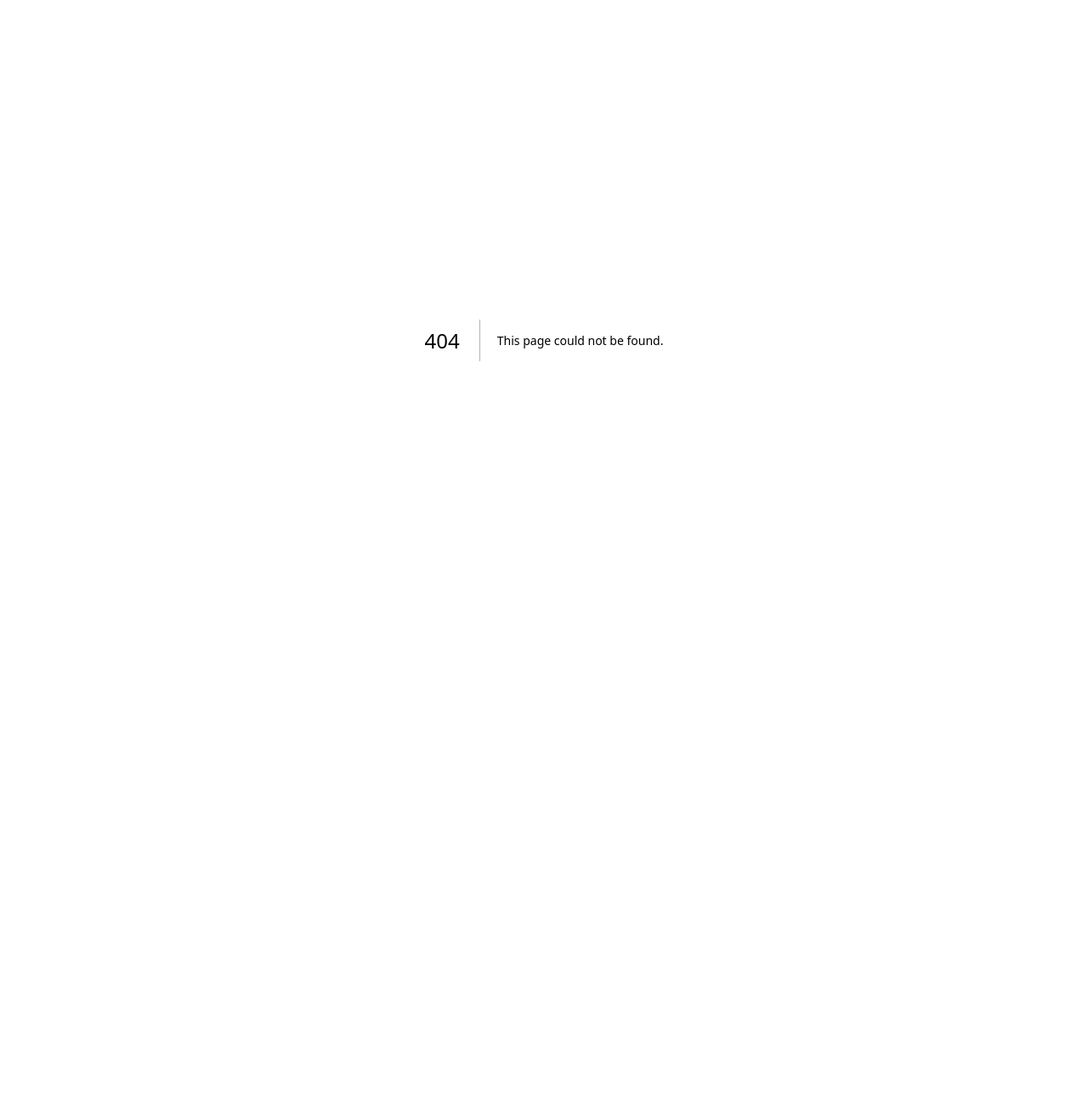
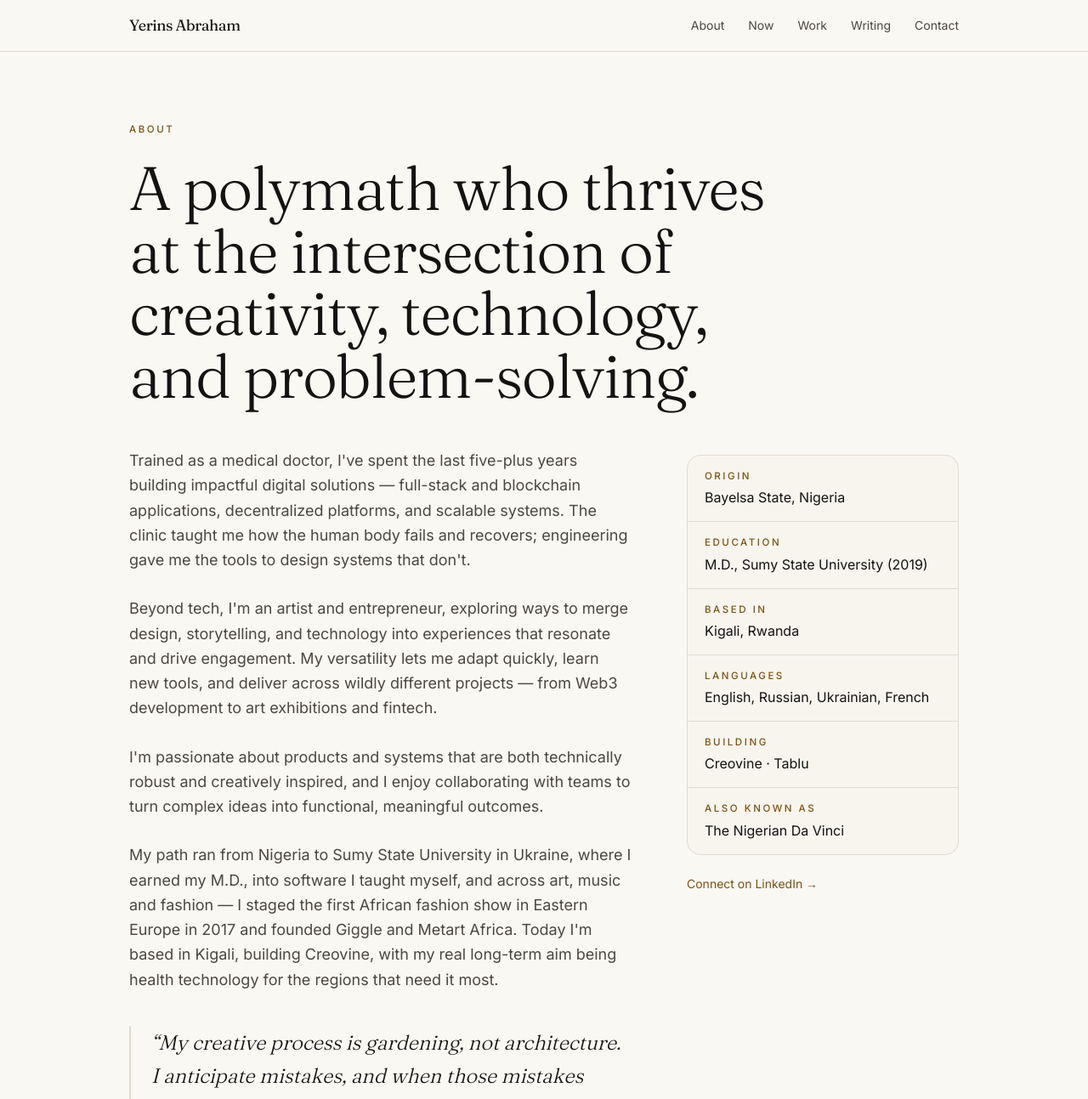
Before and after one commit to yerinsabraham/yerinsabraham_site, a Next.js app: page /about in a window 1280 px wide. Before the commit this address had no page. Shown: the top 1293 px of the page at 85% size. Before the commit the page ends 800 px from the top, so only its background shows below. Built offline with nearby package versions, Linux system fonts and the light colour scheme.

Commit message:
Add /about page with long-form bio and facts panel; nav links work cross-page

```diff
--- /dev/null
+++ b/src/app/about/page.tsx
@@ -0,0 +1,92 @@
+import type { Metadata } from "next";
+import Nav from "@/components/Nav";
+import Reveal from "@/components/Reveal";
+import { site, about, quotes } from "@/data/content";
+
+export const metadata: Metadata = {
+  title: "About",
+  description:
+    "The full story — Yerins Abraham, Nigerian polymath: medical doctor, software engineer, artist and entrepreneur, building toward health technology.",
+  alternates: { canonical: "/about" },
+};
+
+export default function AboutPage() {
+  return (
+    <main className="overflow-x-hidden">
+      <Nav />
+
+      <header className="mx-auto max-w-5xl px-6 pt-36 pb-12">
+        <p className="eyebrow mb-6">About</p>
+        <h1 className="max-w-3xl font-[family-name:var(--font-fraunces)] text-[clamp(2.4rem,7vw,4.5rem)] font-light leading-[1.02] tracking-[-0.02em] text-ink">
+          {about.intro}
+        </h1>
+      </header>
+
+      <section className="mx-auto max-w-5xl px-6 pb-24">
+        <div className="grid gap-16 lg:grid-cols-[1fr_320px]">
+          {/* Narrative */}
+          <div className="space-y-7">
+            {about.paragraphs.map((p, idx) => (
+              <Reveal key={idx} delay={idx * 50}>
+                <p className="max-w-2xl text-lg leading-relaxed text-ink-soft">
+                  {p}
+                </p>
+              </Reveal>
+            ))}
+
+            <Reveal>
+              <blockquote className="mt-10 border-l-2 border-accent pl-6 font-[family-name:var(--font-fraunces)] text-2xl font-light italic leading-relaxed text-ink">
+                &ldquo;{quotes[0]}&rdquo;
+              </blockquote>
+            </Reveal>
+          </div>
+
+          {/* Facts panel */}
+          <aside className="lg:pt-2">
+            <Reveal delay={80}>
+              <dl className="divide-y divide-line rounded-2xl border border-line bg-paper-2/40">
+                {about.facts.map((f) => (
+                  <div key={f.label} className="px-5 py-4">
+                    <dt className="eyebrow mb-1">{f.label}</dt>
+                    <dd className="text-base text-ink">{f.value}</dd>
+                  </div>
+                ))}
+              </dl>
+              <a
+                href={site.socials.linkedin}
+                target="_blank"
+                rel="noopener noreferrer"
+                className="mt-6 inline-block text-sm text-accent-deep underline-offset-4 hover:underline"
+              >
+                Connect on LinkedIn →
+              </a>
+            </Reveal>
+          </aside>
+        </div>
+
+        <Reveal>
+          <div className="mt-24 flex flex-wrap items-center gap-4 border-t border-line pt-10">
+            <a
+              href="/#work"
+              className="rounded-full bg-ink px-6 py-3 text-sm font-medium text-paper transition-colors hover:bg-accent-deep"
+            >
+              See the work
+            </a>
+            <a
+              href="/#contact"
+              className="rounded-full border border-ink/20 px-6 py-3 text-sm font-medium text-ink transition-colors hover:border-accent hover:text-accent-deep"
+            >
+              Get in touch
+            </a>
+            <a
+              href="/"
+              className="ml-auto text-sm text-ink-soft underline-offset-4 hover:text-accent-deep hover:underline"
+            >
+              ← Back home
+            </a>
+          </div>
+        </Reveal>
+      </section>
+    </main>
+  );
+}
--- a/src/app/page.tsx
+++ b/src/app/page.tsx
@@ -31,6 +31,14 @@ export default async function Home() {
           <p className="mt-6 max-w-2xl text-lg leading-relaxed text-ink-soft">
             {bio.body}
           </p>
+        </Reveal>
+        <Reveal delay={140}>
+          <a
+            href="/about"
+            className="mt-8 inline-block text-sm text-accent-deep underline-offset-4 hover:underline"
+          >
+            Read the full story →
+          </a>
         </Reveal>
       </Section>
 
--- a/src/components/Nav.tsx
+++ b/src/components/Nav.tsx
@@ -1,9 +1,9 @@
 const links = [
-  { href: "#about", label: "About" },
-  { href: "#now", label: "Now" },
-  { href: "#work", label: "Work" },
-  { href: "#writing", label: "Writing" },
-  { href: "#contact", label: "Contact" },
+  { href: "/about", label: "About" },
+  { href: "/#now", label: "Now" },
+  { href: "/#work", label: "Work" },
+  { href: "/#writing", label: "Writing" },
+  { href: "/#contact", label: "Contact" },
 ];
 
 export default function Nav() {
@@ -11,7 +11,7 @@ export default function Nav() {
     <nav className="fixed inset-x-0 top-0 z-50 border-b border-line/60 bg-paper/80 backdrop-blur-md">
       <div className="mx-auto flex max-w-5xl items-center justify-between px-6 py-4">
         <a
-          href="#top"
+          href="/"
           className="font-[family-name:var(--font-fraunces)] text-lg tracking-tight text-ink"
         >
           Yerins Abraham
--- a/src/data/content.ts
+++ b/src/data/content.ts
@@ -38,6 +38,28 @@ export const bio = {
   // The "make the polymath claim coherent" paragraph — keep it tight.
   lead: "I'm Yerins Abraham — a Ukrainian-trained physician (M.D., cardiology) and self-taught software engineer based in Kigali.",
   body: "I sit at a rare intersection: I understand the clinic and I can build the software. Right now I'm building Creovine, starting with Tablu, on the way to health technology for the places that need it most. Outside the lab and the IDE I paint, write, and make music. The range isn't a distraction from the work — it is the work.",
+};
+
+// Long-form biography for the /about page. First person, your real voice
+// (adapted from your LinkedIn summary + public record). Edit freely.
+export const about = {
+  intro:
+    "A polymath who thrives at the intersection of creativity, technology, and problem-solving.",
+  paragraphs: [
+    "Trained as a medical doctor, I've spent the last five-plus years building impactful digital solutions — full-stack and blockchain applications, decentralized platforms, and scalable systems. The clinic taught me how the human body fails and recovers; engineering gave me the tools to design systems that don't.",
+    "Beyond tech, I'm an artist and entrepreneur, exploring ways to merge design, storytelling, and technology into experiences that resonate and drive engagement. My versatility lets me adapt quickly, learn new tools, and deliver across wildly different projects — from Web3 development to art exhibitions and fintech.",
+    "I'm passionate about products and systems that are both technically robust and creatively inspired, and I enjoy collaborating with teams to turn complex ideas into functional, meaningful outcomes.",
+    "My path ran from Nigeria to Sumy State University in Ukraine, where I earned my M.D., into software I taught myself, and across art, music and fashion — I staged the first African fashion show in Eastern Europe in 2017 and founded Giggle and Metart Africa. Today I'm based in Kigali, building Creovine, with my real long-term aim being health technology for the regions that need it most.",
+  ],
+  // Quick-facts panel. Confirm/adjust any of these.
+  facts: [
+    { label: "Origin", value: "Bayelsa State, Nigeria" },
+    { label: "Education", value: "M.D., Sumy State University (2019)" },
+    { label: "Based in", value: "Kigali, Rwanda" },
+    { label: "Languages", value: "English, Russian, Ukrainian, French" },
+    { label: "Building", value: "Creovine · Tablu" },
+    { label: "Also known as", value: "The Nigerian Da Vinci" },
+  ],
 };
 
 export const now = {
```
